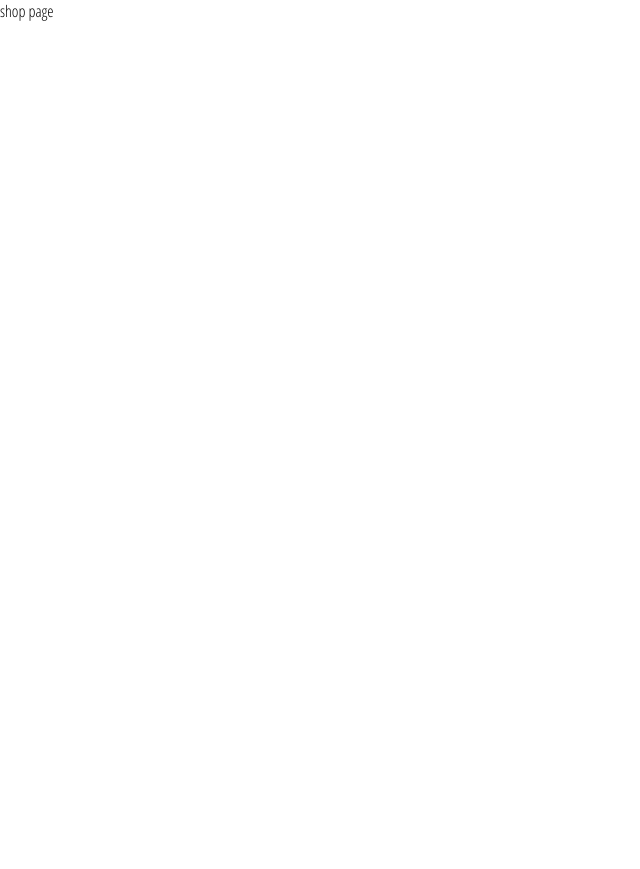
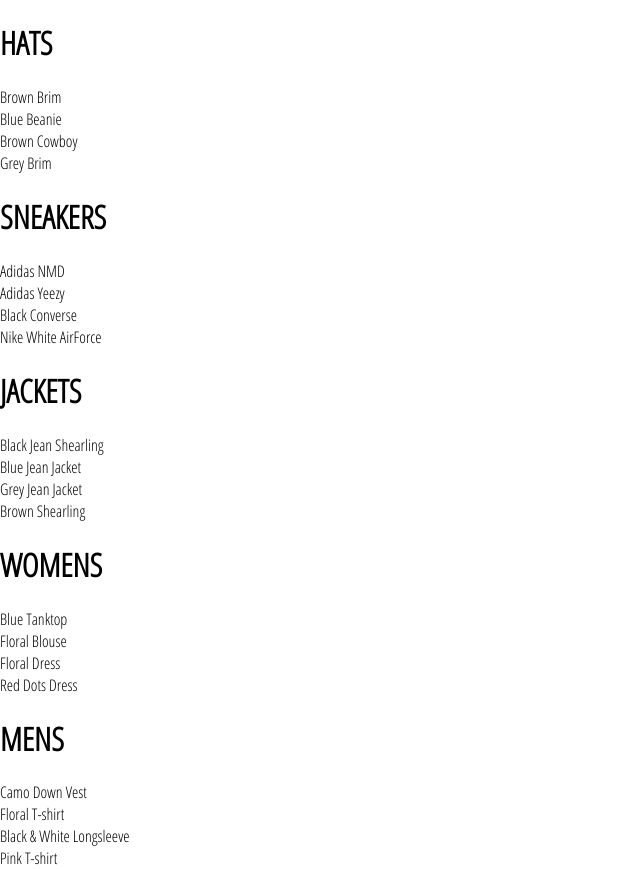
Before and after one commit to erfanveisi2/clothing-platform, a React (Create React App) app: page /shop in a window 1280 px wide. Shown: the whole page, without its empty margins (0-640 px from the left). Before the commit the page ends 800 px from the top, so only its background shows below. Built offline with nearby package versions, Linux system fonts and the light colour scheme.

Commit message:
make navigation for collection preview

```diff
--- /dev/null
+++ b/src/components/collection-preview/collection-preview.component.jsx
@@ -0,0 +1,17 @@
+import React from 'react';
+import './colleciton-preview.styles.scss'
+
+const CollectionPreview=({title , items})=>(
+    <div className='collection-preview'>
+        <h1 className='title'>{title.toUpperCase()}</h1>
+        <div className='preview'>
+            {
+                items.filter((item, idx)=>idx<4).map((item)=>(
+                    <div key={item.id}>{item.name}</div>
+                ))
+            }
+        </div>
+    </div>
+)
+
+export default CollectionPreview;
--- a/src/pages/shop/shop.component.jsx
+++ b/src/pages/shop/shop.component.jsx
@@ -1,18 +1,26 @@
 import React from 'react'
 import SHOP_DATA from "./shop.data";
+import CollectionPreview from "../../components/collection-preview/collection-preview.component";
 
 class ShopPage extends React.Component{
     constructor(props) {
         super(props);
 
         this.state={
-            collection:SHOP_DATA,
+            collections:SHOP_DATA,
         }
     }
 
     render() {
+        const {collections}=this.state
         return(
-            <div>shop page</div>
+            <div className='shop-page'>
+                {
+                    collections.map(({id , ...othercollectionprops})=>(
+                        <CollectionPreview key={id} {...othercollectionprops}/>
+                    ))
+                }
+            </div>
         )
     }
 }
```
Also changed, not shown: src/components/collection-preview/colleciton-preview.styles.scss (added).
